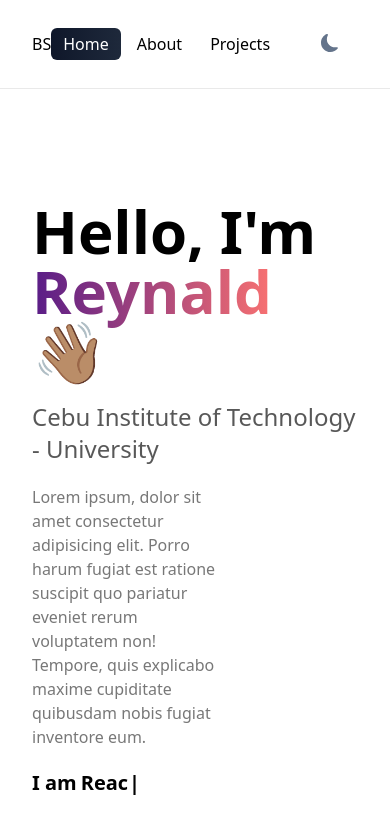
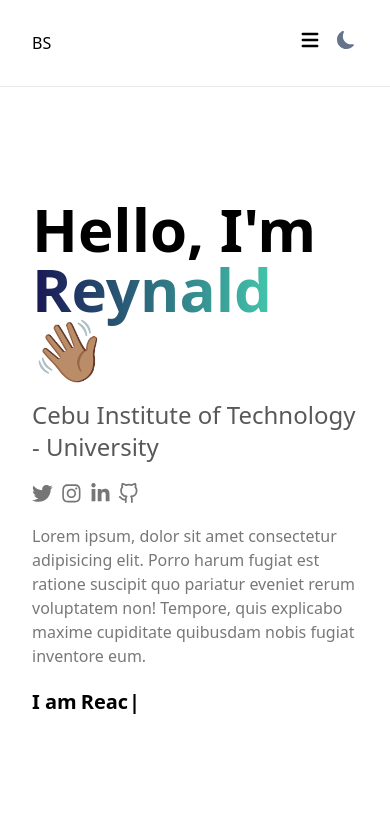
Before and after one commit to sempitrnal/portfolio, a Next.js app: page / in a window 390 px wide. Shown: the top 834 px of the page. Built offline with nearby package versions, Linux system fonts and the light colour scheme.

Commit message:
mobile responsive

```diff
--- a/components/DarkMode.js
+++ b/components/DarkMode.js
@@ -1,10 +1,7 @@
 import { AnimatePresence, motion } from "framer-motion";
-import { useTheme } from "next-themes";
-import useDarkMode from "../hooks/useDarkMode";
-import { FiSun, FiMoon } from "react-icons/fi";
-import { HiMoon, HiSun } from "react-icons/hi";
+import { HiSun } from "react-icons/hi";
 import { useState, useEffect } from "react";
-import { BsFillMoonStarsFill, BsMoonFill } from "react-icons/bs";
+import { BsMoonFill } from "react-icons/bs";
 import ToolTip from "./ToolTip";
 const isDark = () => {
 	if (typeof window !== "undefined") {
@@ -32,24 +29,20 @@ export default function DarkMode() {
 	}, []);
 	const darkModeActive =
 		process.browser && document.documentElement.classList.contains("dark");
-	const [showDarkModeTooltip, setShowDarkModeTooltip] = useState(false);
+	const [hovered, setHovered] = useState(false);
 	return (
 		<AnimatePresence exitBeforeEnter initial={false}>
 			<div className="relative">
 				<motion.button
-					onHoverStart={() =>
-						setTimeout(() => {
-							setShowDarkModeTooltip(true);
-						}, 300)
-					}
-					onHoverEnd={() => setShowDarkModeTooltip(false)}
-					className="z-20 px-8 text-2xl text-yellow-500 focus:outline-none "
-					onClick={() => toggleMode()}
+					className="z-20 text-2xl text-yellow-500 focus:outline-none "
+					onClick={() => {
+						toggleMode();
+					}}
 					key={darkModeActive ? "dark-icon" : "light-icon"}
 					initial={{ x: -20, y: -20, opacity: 0 }}
 					animate={{ x: 0, y: 0, opacity: 1 }}
 					exit={{ x: 20, y: 20, opacity: 0 }}
-					transition={{ duration: 0.2 }}
+					transition={{ duration: 0.5 }}
 				>
 					{darkModeActive ? (
 						<div className="">
@@ -61,7 +54,7 @@ export default function DarkMode() {
 						</div>
 					)}
 				</motion.button>
-				{showDarkModeTooltip && (
+				{hovered && (
 					<ToolTip
 						text={darkModeActive ? "Toggle light mode" : "Toggle dark mode"}
 					/>
--- a/components/Nav.js
+++ b/components/Nav.js
@@ -1,18 +1,29 @@
 import Link from "next/link";
-import React, { useEffect, useState } from "react";
 import DarkMode from "./DarkMode";
-import { motion } from "framer-motion";
+import { AnimatePresence, motion } from "framer-motion";
 import { useRouter } from "next/router";
+import { useState } from "react";
+import { HiMenu } from "react-icons/hi";
+import { MdClose } from "react-icons/md";
 
 export default function Nav() {
 	const nav = [
 		{ label: "Home", path: "/" },
-		{ label: "About", path: "/about" },
+		{ label: "Experience", path: "/experience" },
 		{ label: "Projects", path: "/projects" },
 	];
-
+	const scaleUp = {
+		initial: {
+			scale: 0,
+			opacity: 0.8,
+		},
+		animate: {
+			scale: 1,
+			opacity: 1,
+		},
+	};
 	const router = useRouter();
-
+	const [navOpen, setNavOpen] = useState(false);
 	return (
 		<nav className="z-50  sticky top-0 transition duration-500 px-[2rem] md:px-[5rem] lg:px-[10rem] xl:px-[15rem]  bg-white py-7 border-b border-[#e9e9e9] flex items-center justify-between dark:bg-[#111] dark:border-[#1f2020]">
 			<Link href={"/"}>
@@ -23,18 +34,25 @@ export default function Nav() {
 			<Link href={"/"}>
 				<p className="cursor-pointer dark:text-white sm:hidden">BS</p>
 			</Link>
-			<div className="flex items-center gap-1">
+			<div
+				className={`fixed  overflow-hidden transition-[bottom] duration-500 left-0 right-0 flex flex-col items-center  shadow-lg bg-[#ffffff] md:gap-1 md:flex-row top-[0px] mt-20 md:static leading-[5rem] md:leading-none md:shadow-none md:mt-0  ${
+					navOpen ? "bottom-[0%]" : "bottom-[100%]"
+				} dark:bg-[#111]`}
+			>
 				{nav.map((e, i) => {
 					return (
 						<Link key={i} href={e.path} scroll={false}>
 							<div
+								onClick={() => setNavOpen(false)}
 								className={`relative z-10 flex justify-center px-3 py-1 cursor-pointer ${
 									router.route !== e.path ? "hover:opacity-80" : ""
 								}`}
 							>
 								<p
 									className={`transition-colors duration-500 ${
-										router.route === e.path ? "text-white dark:text-black" : ""
+										router.route === e.path
+											? "md:text-white text-purple-800 dark:text-purple-500 md:dark:text-black"
+											: ""
 									} dark:text-white`}
 								>
 									{e.label}
@@ -42,14 +60,37 @@ export default function Nav() {
 								{router.route === e.path && (
 									<motion.div
 										layoutId="bg"
-										className="w-full h-full absolute top-0 rounded-md bg-gradient-to-r from-slate-900 to-slate-800 dark:from-slate-300 dark:to-slate-100 z-[-5] "
+										className="hidden md:block w-full h-full absolute top-0 rounded-md bg-gradient-to-r from-[#7243a4]  to-[#060606] dark:from-slate-300 dark:to-slate-100 z-[-5] "
 									></motion.div>
 								)}
 							</div>
 						</Link>
 					);
-				})}{" "}
-				<div className="translate-y-[2px]">
+				})}
+
+				<div className="hidden md:block translate-y-[2px]">
+					<DarkMode />
+				</div>
+			</div>
+			<div className="flex gap-3 ">
+				<motion.div
+					initial="initial"
+					animate="animate"
+					onClick={() => setNavOpen(!navOpen)}
+					className="text-2xl transition-opacity duration-300 cursor-pointer md:hidden hover:opacity-70 dark:text-white"
+				>
+					{navOpen && (
+						<motion.div variants={scaleUp} className="">
+							<MdClose />
+						</motion.div>
+					)}
+					{!navOpen && (
+						<motion.div variants={scaleUp} className="">
+							<HiMenu />
+						</motion.div>
+					)}
+				</motion.div>
+				<div className="md:hidden">
 					<DarkMode />
 				</div>
 			</div>
--- a/components/SocialLinks.js
+++ b/components/SocialLinks.js
@@ -15,7 +15,7 @@ const socials = [
 	},
 	{
 		name: "LinkedIn",
-		link: "www.linkedin.com/in/sampeloreynald",
+		link: "https://linkedin.com/in/sampeloreynald",
 		icon: <FaLinkedinIn />,
 	},
 	{
--- a/components/ToolTip.js
+++ b/components/ToolTip.js
@@ -2,11 +2,11 @@ import React from "react";
 import { motion } from "framer-motion";
 export default function ToolTip({ text }) {
 	return (
-		<motion.div>
-			<motion.div className="px-2 py-1 text-[.5rem] bg-[#c3c3c3] rounded-md absolute right-[-65px] top-[2px]">
+		<motion.div initial={{ opacity: 0 }} animate={{ opacity: 1 }}>
+			<motion.div className="px-2 py-1 text-[.5rem] bg-[#c3c3c3] rounded-md absolute right-[-70px] top-[2px]">
 				<p>{text}</p>
 			</motion.div>
-			<motion.div className="absolute w-2 h-2 border-t-[5px] border-t-transparent border-b-[5px]  border-b-transparent border-r-[7px] border-r-[#c3c3c3] right-[1.3rem] top-[.4rem]"></motion.div>
+			<motion.div className="absolute w-2 h-2 border-t-[5px] border-t-transparent border-b-[5px]  border-b-transparent border-r-[7px] border-r-[#c3c3c3] right-[15px] top-[.4rem]"></motion.div>
 		</motion.div>
 	);
 }
--- a/pages/about.js
+++ b/pages/experience.js
@@ -1,4 +1,3 @@
-import React from "react";
 import { motion } from "framer-motion";
 import { slideDown } from ".";
 import Head from "next/head";
@@ -13,9 +12,9 @@ export default function about() {
 			className="page"
 		>
 			<Head>
-				<title>About 👨🏽‍💻</title>
+				<title>Experience - Reynald Sampelo</title>
 			</Head>
-			<h1 className="text-6xl font-semibold dark:text-white">About 👨🏽‍💻</h1>
+			<h1 className="text-6xl font-semibold dark:text-white">Experience </h1>
 		</motion.div>
 	);
 }
--- a/pages/index.js
+++ b/pages/index.js
@@ -3,6 +3,7 @@ import useDarkMode from "../hooks/useDarkMode";
 import { motion } from "framer-motion";
 import Typewriter from "typewriter-effect";
 import Head from "next/head";
+import SocialLinks from "../components/SocialLinks";
 
 /* eslint-disable react/no-unescaped-entities */
 export const slideDown = {
@@ -46,7 +47,7 @@ export default function Home() {
 			>
 				<motion.h2 className="mb-5 text-6xl font-semibold text-black dark:text-white sub">
 					Hello, I'm{" "}
-					<span className="text-transparent bg-gradient-to-r from-purple-900 to-red-400 bg-clip-text">
+					<span className="text-transparent  bg-gradient-to-r from-[#191654] to-[#43c6ac] dark:from-[#7069f4] dark:to-[#abedf3] bg-clip-text">
 						Reynald
 					</span>{" "}
 					👋🏽
@@ -55,7 +56,10 @@ export default function Home() {
 				<motion.h2 className="text-2xl text-[#000000a7] dark:text-[#b0b0b0]  mb-5">
 					Cebu Institute of Technology - University
 				</motion.h2>
-				<motion.p className="w-[60%] text-[#0008] dark:text-[#595959] mb-5">
+				<div className="mb-5">
+					<SocialLinks />
+				</div>
+				<motion.p className="w-full md:w-[60%] text-[#0008] dark:text-[#595959] mb-5">
 					Lorem ipsum, dolor sit amet consectetur adipisicing elit. Porro harum
 					fugiat est ratione suscipit quo pariatur eveniet rerum voluptatem non!
 					Tempore, quis explicabo maxime cupiditate quibusdam nobis fugiat
--- a/pages/projects.js
+++ b/pages/projects.js
@@ -1,4 +1,3 @@
-import React from "react";
 import { motion } from "framer-motion";
 import { slideDown } from ".";
 import Head from "next/head";
@@ -13,7 +12,7 @@ export default function projects() {
 			className="page"
 		>
 			<Head>
-				<title>Projects 🧠</title>
+				<title>Projects 🧠 - Reynald Sampelo</title>
 			</Head>
 			<h1 className="text-6xl font-bold dark:text-white">Projects 🧠</h1>
 		</motion.div>
```
